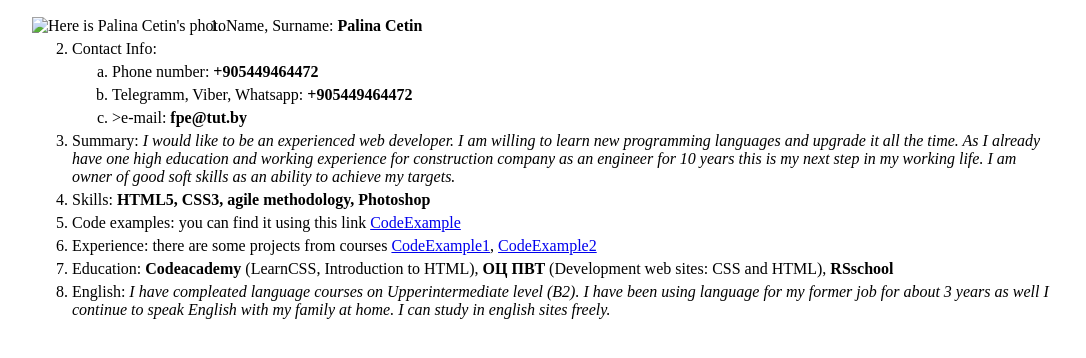
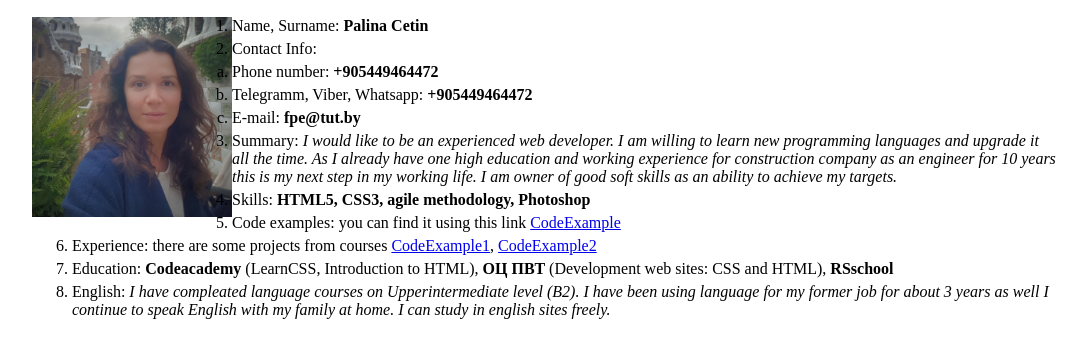
Before and after one commit to pacetin/rsschool-cv, a plain HTML site: page index.html in a window 1280 px wide. Shown: the part 68-426 px from the top of the page, without its empty margins (96-1182 px from the left). Drawn offline with Linux system fonts and the light colour scheme.

Commit message:
feat: add image

```diff
--- a/index.html
+++ b/index.html
@@ -10,15 +10,15 @@
   <main class="container">
     <h2>CV Palina Cetin</h2>
     <div class="photo">
-      <img src="avatar.jpeg" alt="Here is Palina Cetin's photo" width=500 height=500>
+      <img src="avatar.jpg" alt="Here is Palina Cetin's photo" width=200 height=200>
     </div>
     <ol class="punkti">
       <li>Name, Surname: <strong>Palina Cetin</strong></li>
       <li>Contact Info:
-        <ol type="a">
+        <ol class="contact" type="a">
           <li>Phone number: <strong>+905449464472</strong></li>
           <li>Telegramm, Viber, Whatsapp: <strong>+905449464472</strong></li>
-          <li>>e-mail: <strong>fpe@tut.by</strong></li>
+          <li>E-mail: <strong>fpe@tut.by</strong></li>
         </ol>
       </li>
       <li>Summary: <em>I would like to be an experienced web developer. I am willing to learn new programming languages and upgrade it all the time. As I already have one high education and working experience for construction company as an engineer for 10 years this is my next step in my working life. I am owner of good soft skills as an ability to achieve my targets.</em></li>
```
